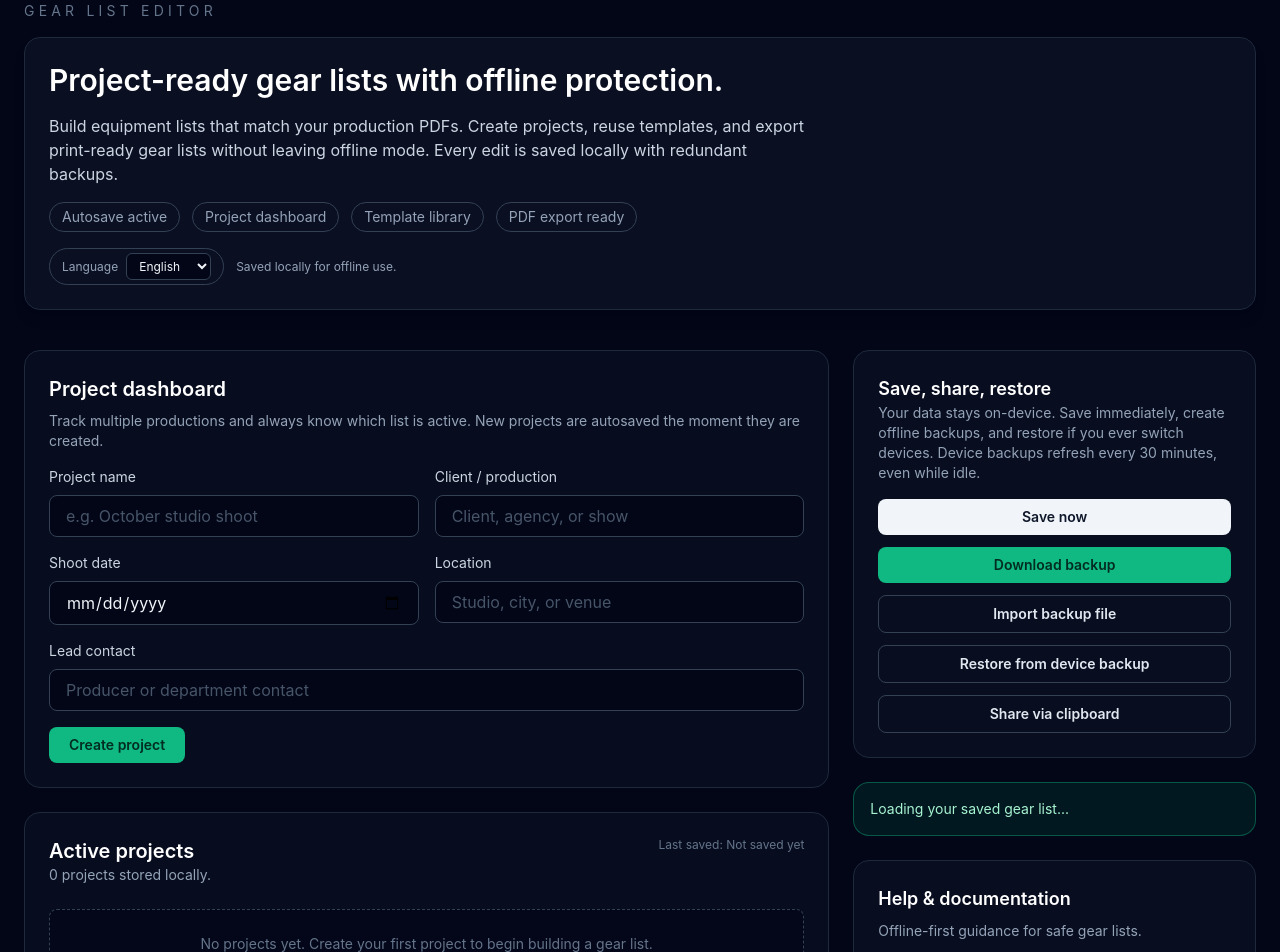
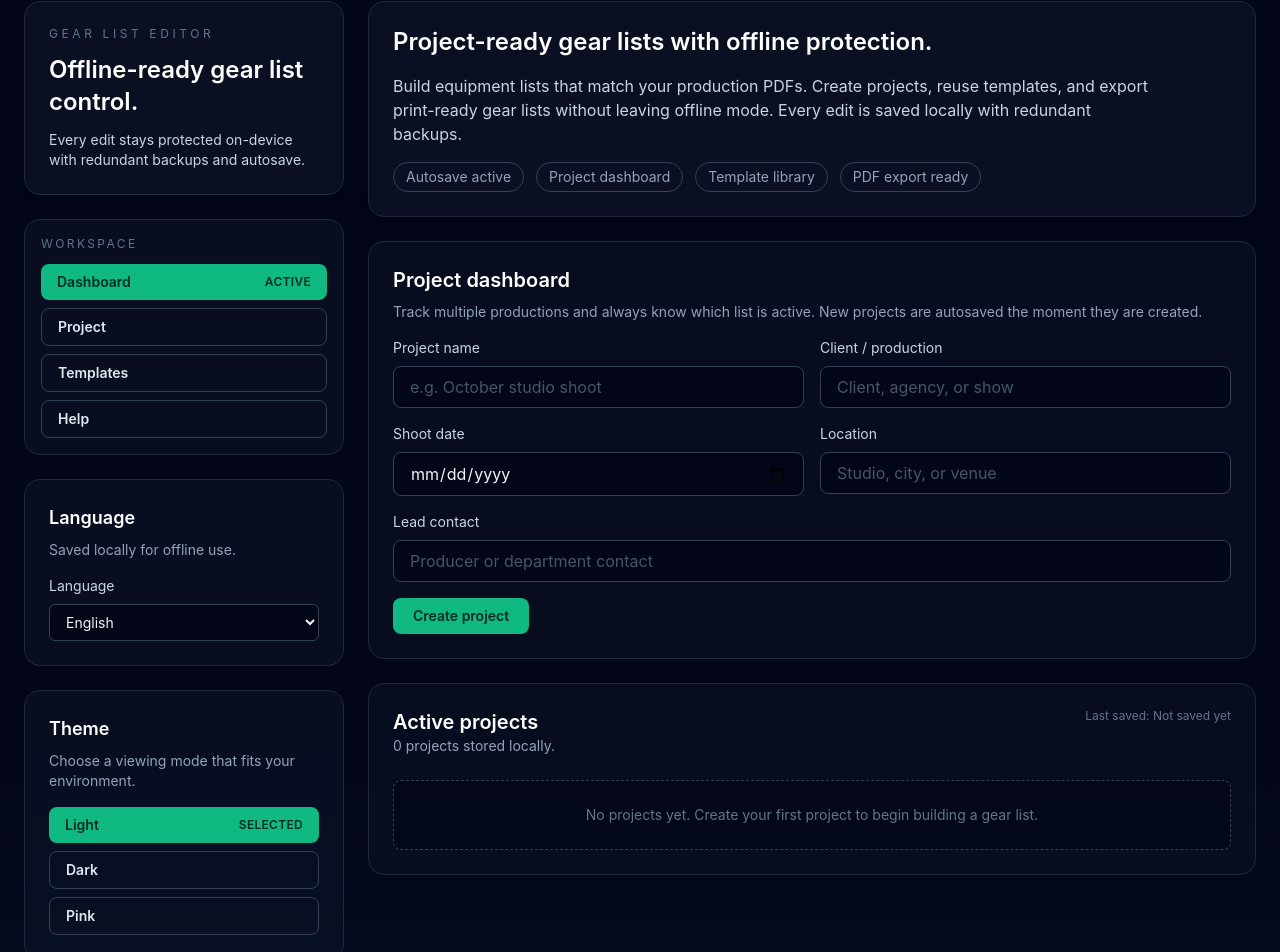
Before and after one commit to Hugo9809/Gear-list-editor, a React (Vite) app in the folder app/: page / in a window 1280 px wide. Shown: the part 39-991 px from the top of the page. Built offline with nearby package versions, Linux system fonts and the light colour scheme.

Commit message:
Add sidebar layout with tabbed content

```diff
--- a/app/src/App.jsx
+++ b/app/src/App.jsx
@@ -220,6 +220,7 @@ export default function App() {
   const [theme, setTheme] = useState('light');
   const [status, setStatus] = useState('Loading your saved gear list...');
   const [isHydrated, setIsHydrated] = useState(false);
+  const [activeTab, setActiveTab] = useState('dashboard');
   const [projectDraft, setProjectDraft] = useState(emptyProjectDraft);
   const [templateDraft, setTemplateDraft] = useState(emptyTemplateDraft);
   const [newCategoryName, setNewCategoryName] = useState('');
@@ -807,13 +808,161 @@ export default function App() {
   const documentationSections = t('documentation.sections', []);
   const offlineSteps = t('offline.steps', []);
 
+  const tabs = [
+    { id: 'dashboard', label: 'Dashboard' },
+    { id: 'project', label: 'Project' },
+    { id: 'templates', label: 'Templates' },
+    { id: 'help', label: 'Help' }
+  ];
+
+  const themeOptions = [
+    { value: 'light', label: 'Light' },
+    { value: 'dark', label: 'Dark' },
+    { value: 'pink', label: 'Pink' }
+  ];
+
   return (
     <div className="min-h-screen bg-gradient-to-b from-slate-950 via-slate-950 to-slate-900">
-      <div className="mx-auto flex w-full max-w-7xl flex-col gap-10 px-6 py-10">
-        <header className="flex flex-col gap-4">
-          <p className="text-sm uppercase tracking-[0.3em] text-slate-500">Gear List Editor</p>
-          <div className="flex flex-col gap-4 rounded-2xl border border-slate-800 bg-slate-900/60 p-6 shadow-lg">
-            <h1 className="text-3xl font-semibold text-white">Project-ready gear lists with offline protection.</h1>
+      <div className="mx-auto flex w-full max-w-7xl flex-col gap-6 px-6 py-10 lg:flex-row">
+        <aside className="flex w-full flex-col gap-6 lg:max-w-xs">
+          <div className="rounded-2xl border border-slate-800 bg-slate-900/60 p-6 shadow-lg">
+            <p className="text-xs uppercase tracking-[0.3em] text-slate-500">Gear List Editor</p>
+            <h1 className="mt-3 text-2xl font-semibold text-white">Offline-ready gear list control.</h1>
+            <p className="mt-3 text-sm text-slate-300">
+              Every edit stays protected on-device with redundant backups and autosave.
+            </p>
+          </div>
+
+          <nav className="rounded-2xl border border-slate-800 bg-slate-900/50 p-4">
+            <p className="text-xs uppercase tracking-[0.2em] text-slate-500">Workspace</p>
+            <div className="mt-3 flex flex-col gap-2">
+              {tabs.map((tab) => {
+                const isActive = activeTab === tab.id;
+                return (
+                  <button
+                    key={tab.id}
+                    type="button"
+                    onClick={() => setActiveTab(tab.id)}
+                    className={`flex w-full items-center justify-between rounded-lg px-4 py-2 text-sm font-semibold transition ${
+                      isActive
+                        ? 'bg-emerald-500 text-emerald-950'
+                        : 'border border-slate-700 text-slate-200 hover:border-emerald-400 hover:text-emerald-200'
+                    }`}
+                  >
+                    {tab.label}
+                    {isActive && <span className="text-xs uppercase tracking-wide">Active</span>}
+                  </button>
+                );
+              })}
+            </div>
+          </nav>
+
+          <div className="rounded-2xl border border-slate-800 bg-slate-900/50 p-6">
+            <h2 className="text-lg font-semibold text-white">Language</h2>
+            <p className="mt-2 text-sm text-slate-400">
+              {t('language.helper', 'Saved locally for offline use.')}
+            </p>
+            <label className="mt-4 flex flex-col gap-2 text-sm text-slate-300">
+              {t('language.label', 'Language')}
+              <select
+                value={locale}
+                onChange={handleLocaleChange}
+                className="rounded-md border border-slate-700 bg-slate-950 px-3 py-2 text-sm text-slate-100 focus:border-emerald-400 focus:outline-none"
+              >
+                {locales.map((option) => (
+                  <option key={option.code} value={option.code}>
+                    {option.label}
+                  </option>
+                ))}
+              </select>
+            </label>
+          </div>
+
+          <div className="rounded-2xl border border-slate-800 bg-slate-900/50 p-6">
+            <h2 className="text-lg font-semibold text-white">Theme</h2>
+            <p className="mt-2 text-sm text-slate-400">Choose a viewing mode that fits your environment.</p>
+            <div className="mt-4 grid gap-2">
+              {themeOptions.map((option) => {
+                const isActive = theme === option.value;
+                return (
+                  <button
+                    key={option.value}
+                    type="button"
+                    onClick={() => setTheme(option.value)}
+                    className={`flex items-center justify-between rounded-lg px-4 py-2 text-sm font-semibold transition ${
+                      isActive
+                        ? 'bg-emerald-500 text-emerald-950'
+                        : 'border border-slate-700 text-slate-200 hover:border-emerald-400 hover:text-emerald-200'
+                    }`}
+                  >
+                    {option.label}
+                    {isActive && <span className="text-xs uppercase tracking-wide">Selected</span>}
+                  </button>
+                );
+              })}
+            </div>
+          </div>
+
+          <div className="rounded-2xl border border-slate-800 bg-slate-900/50 p-6">
+            <h2 className="text-lg font-semibold text-white">Save, share, restore</h2>
+            <p className="text-sm text-slate-400">
+              Your data stays on-device. Save immediately, create offline backups, and restore if you ever
+              switch devices. Device backups refresh every 30 minutes, even while idle.
+            </p>
+            <div className="mt-4 flex flex-col gap-3">
+              <button
+                type="button"
+                onClick={saveNow}
+                className="rounded-lg bg-slate-100 px-4 py-2 text-sm font-semibold text-slate-900 transition hover:bg-white"
+              >
+                Save now
+              </button>
+              <button
+                type="button"
+                onClick={downloadBackup}
+                className="rounded-lg bg-emerald-500 px-4 py-2 text-sm font-semibold text-emerald-950 transition hover:bg-emerald-400"
+              >
+                Download backup
+              </button>
+              <button
+                type="button"
+                onClick={() => fileInputRef.current?.click()}
+                className="rounded-lg border border-slate-700 px-4 py-2 text-sm font-semibold text-slate-200 transition hover:border-emerald-400 hover:text-emerald-200"
+              >
+                Import backup file
+              </button>
+              <input
+                ref={fileInputRef}
+                type="file"
+                accept="application/json"
+                className="hidden"
+                onChange={handleImport}
+              />
+              <button
+                type="button"
+                onClick={restoreFromDeviceBackup}
+                className="rounded-lg border border-slate-700 px-4 py-2 text-sm font-semibold text-slate-200 transition hover:border-emerald-400 hover:text-emerald-200"
+              >
+                Restore from device backup
+              </button>
+              <button
+                type="button"
+                onClick={shareData}
+                className="rounded-lg border border-slate-700 px-4 py-2 text-sm font-semibold text-slate-200 transition hover:border-emerald-400 hover:text-emerald-200"
+              >
+                Share via clipboard
+              </button>
+            </div>
+          </div>
+
+          <div className={`rounded-2xl p-4 text-sm ${statusClasses}`} aria-live="polite">
+            {status || 'Status updates appear here to confirm data safety.'}
+          </div>
+        </aside>
+
+        <main className="flex flex-1 flex-col gap-6">
+          <header className="flex flex-col gap-4 rounded-2xl border border-slate-800 bg-slate-900/60 p-6 shadow-lg">
+            <h2 className="text-2xl font-semibold text-white">Project-ready gear lists with offline protection.</h2>
             <p className="max-w-3xl text-base text-slate-300">
               Build equipment lists that match your production PDFs. Create projects, reuse templates, and
               export print-ready gear lists without leaving offline mode. Every edit is saved locally with
@@ -825,28 +974,10 @@ export default function App() {
               <span className="rounded-full border border-slate-700 px-3 py-1">Template library</span>
               <span className="rounded-full border border-slate-700 px-3 py-1">PDF export ready</span>
             </div>
-            <div className="flex flex-wrap items-center gap-3 text-xs text-slate-400">
-              <label className="flex items-center gap-2 rounded-full border border-slate-700 px-3 py-1">
-                <span>{t('language.label', 'Language')}</span>
-                <select
-                  value={locale}
-                  onChange={handleLocaleChange}
-                  className="rounded-md border border-slate-700 bg-slate-950 px-2 py-1 text-xs text-slate-100 focus:border-emerald-400 focus:outline-none"
-                >
-                  {locales.map((option) => (
-                    <option key={option.code} value={option.code}>
-                      {option.label}
-                    </option>
-                  ))}
-                </select>
-              </label>
-              <span>{t('language.helper', 'Saved locally for offline use.')}</span>
-            </div>
-          </div>
           </header>
 
-        <section className="grid gap-6 lg:grid-cols-[2fr_1fr]">
-          <div className="flex flex-col gap-6">
+          {activeTab === 'dashboard' && (
+            <section className="flex flex-col gap-6">
               <form
                 onSubmit={addProject}
                 className="flex flex-col gap-4 rounded-2xl border border-slate-800 bg-slate-900/40 p-6"
@@ -872,7 +1003,9 @@ export default function App() {
                     Client / production
                     <input
                       value={projectDraft.client}
-                    onChange={(event) => setProjectDraft((prev) => ({ ...prev, client: event.target.value }))}
+                      onChange={(event) =>
+                        setProjectDraft((prev) => ({ ...prev, client: event.target.value }))
+                      }
                       placeholder="Client, agency, or show"
                       className="w-full rounded-lg border border-slate-700 bg-slate-950 px-4 py-2 text-base text-slate-100 placeholder:text-slate-600 focus:border-emerald-400 focus:outline-none"
                     />
@@ -892,7 +1025,9 @@ export default function App() {
                     Location
                     <input
                       value={projectDraft.location}
-                    onChange={(event) => setProjectDraft((prev) => ({ ...prev, location: event.target.value }))}
+                      onChange={(event) =>
+                        setProjectDraft((prev) => ({ ...prev, location: event.target.value }))
+                      }
                       placeholder="Studio, city, or venue"
                       className="w-full rounded-lg border border-slate-700 bg-slate-950 px-4 py-2 text-base text-slate-100 placeholder:text-slate-600 focus:border-emerald-400 focus:outline-none"
                     />
@@ -901,7 +1036,9 @@ export default function App() {
                     Lead contact
                     <input
                       value={projectDraft.contact}
-                    onChange={(event) => setProjectDraft((prev) => ({ ...prev, contact: event.target.value }))}
+                      onChange={(event) =>
+                        setProjectDraft((prev) => ({ ...prev, contact: event.target.value }))
+                      }
                       placeholder="Producer or department contact"
                       className="w-full rounded-lg border border-slate-700 bg-slate-950 px-4 py-2 text-base text-slate-100 placeholder:text-slate-600 focus:border-emerald-400 focus:outline-none"
                     />
@@ -983,8 +1120,11 @@ export default function App() {
                   )}
                 </div>
               </div>
-
-            <div className="rounded-2xl border border-slate-800 bg-slate-900/40 p-6">
+            </section>
+          )}
+
+          {activeTab === 'project' && (
+            <section className="rounded-2xl border border-slate-800 bg-slate-900/40 p-6">
               <div className="flex flex-wrap items-center justify-between gap-4">
                 <div>
                   <h2 className="text-xl font-semibold text-white">Active project workspace</h2>
@@ -1248,8 +1388,10 @@ export default function App() {
                   Select or create a project to unlock the gear list editor.
                 </div>
               )}
-            </div>
-
+            </section>
+          )}
+
+          {activeTab === 'templates' && (
             <form
               onSubmit={saveTemplateFromProject}
               className="rounded-2xl border border-slate-800 bg-slate-900/40 p-6"
@@ -1266,7 +1408,9 @@ export default function App() {
                   Template name
                   <input
                     value={templateDraft.name}
-                    onChange={(event) => setTemplateDraft((prev) => ({ ...prev, name: event.target.value }))}
+                    onChange={(event) =>
+                      setTemplateDraft((prev) => ({ ...prev, name: event.target.value }))
+                    }
                     placeholder="e.g. Standard documentary kit"
                     className="w-full rounded-lg border border-slate-700 bg-slate-950 px-4 py-2 text-base text-slate-100 placeholder:text-slate-600 focus:border-emerald-400 focus:outline-none"
                   />
@@ -1346,66 +1490,10 @@ export default function App() {
                 )}
               </div>
             </form>
-          </div>
-
-          <aside className="flex flex-col gap-6">
-            <div className="rounded-2xl border border-slate-800 bg-slate-900/50 p-6">
-              <h2 className="text-lg font-semibold text-white">Save, share, restore</h2>
-              <p className="text-sm text-slate-400">
-                Your data stays on-device. Save immediately, create offline backups, and restore if you ever
-                switch devices. Device backups refresh every 30 minutes, even while idle.
-              </p>
-              <div className="mt-4 flex flex-col gap-3">
-                <button
-                  type="button"
-                  onClick={saveNow}
-                  className="rounded-lg bg-slate-100 px-4 py-2 text-sm font-semibold text-slate-900 transition hover:bg-white"
-                >
-                  Save now
-                </button>
-                <button
-                  type="button"
-                  onClick={downloadBackup}
-                  className="rounded-lg bg-emerald-500 px-4 py-2 text-sm font-semibold text-emerald-950 transition hover:bg-emerald-400"
-                >
-                  Download backup
-                </button>
-                <button
-                  type="button"
-                  onClick={() => fileInputRef.current?.click()}
-                  className="rounded-lg border border-slate-700 px-4 py-2 text-sm font-semibold text-slate-200 transition hover:border-emerald-400 hover:text-emerald-200"
-                >
-                  Import backup file
-                </button>
-                <input
-                  ref={fileInputRef}
-                  type="file"
-                  accept="application/json"
-                  className="hidden"
-                  onChange={handleImport}
-                />
-                <button
-                  type="button"
-                  onClick={restoreFromDeviceBackup}
-                  className="rounded-lg border border-slate-700 px-4 py-2 text-sm font-semibold text-slate-200 transition hover:border-emerald-400 hover:text-emerald-200"
-                >
-                  Restore from device backup
-                </button>
-                <button
-                  type="button"
-                  onClick={shareData}
-                  className="rounded-lg border border-slate-700 px-4 py-2 text-sm font-semibold text-slate-200 transition hover:border-emerald-400 hover:text-emerald-200"
-                >
-                  Share via clipboard
-                </button>
-              </div>
-            </div>
-
-            <div className={`rounded-2xl p-4 text-sm ${statusClasses}`} aria-live="polite">
-              {status || 'Status updates appear here to confirm data safety.'}
-            </div>
-
-            <div className="rounded-2xl border border-slate-800 bg-slate-900/50 p-6">
+          )}
+
+          {activeTab === 'help' && (
+            <section className="rounded-2xl border border-slate-800 bg-slate-900/50 p-6">
               <div className="flex flex-col gap-2">
                 <h2 className="text-lg font-semibold text-white">
                   {t('help.title', 'Help & documentation')}
@@ -1476,9 +1564,9 @@ export default function App() {
                   ))}
                 </div>
               </div>
-            </div>
-          </aside>
             </section>
+          )}
+        </main>
       </div>
     </div>
   );
```
Lines whose indentation alone changed are shown as unchanged.
